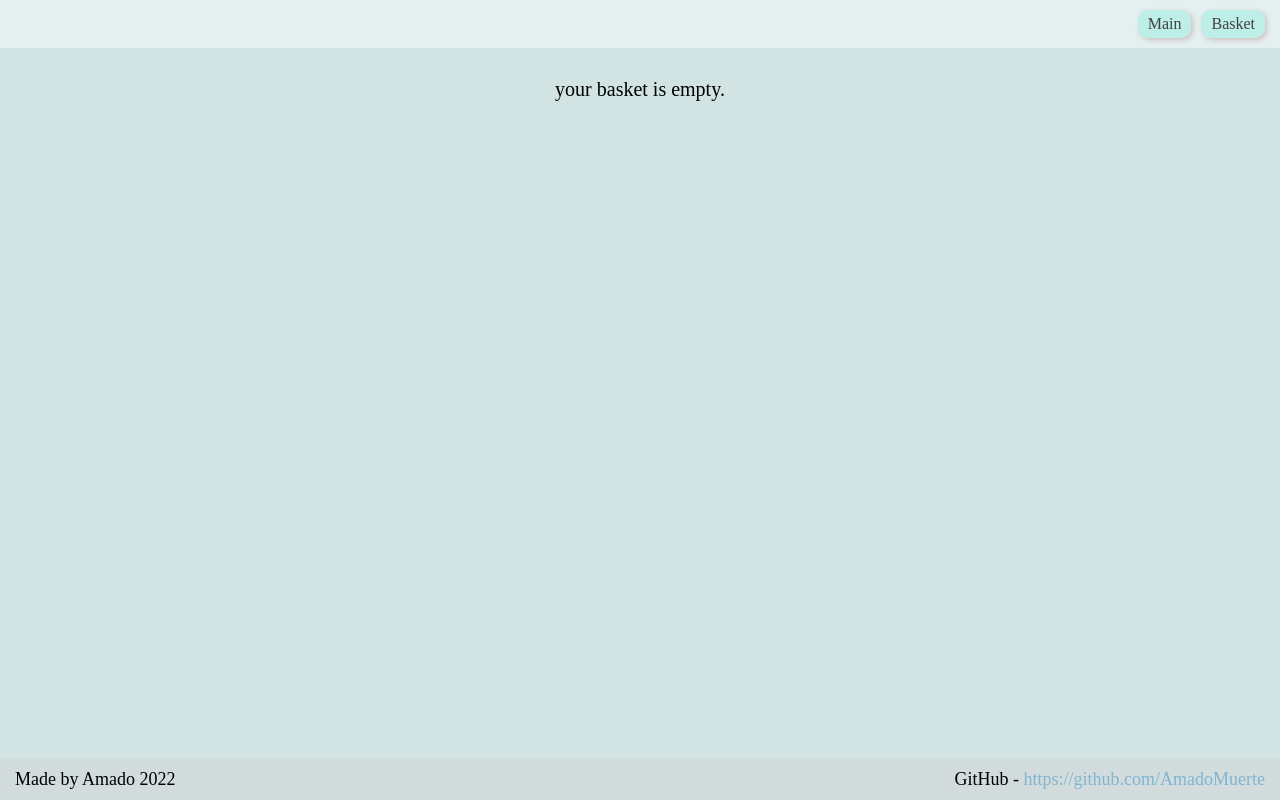
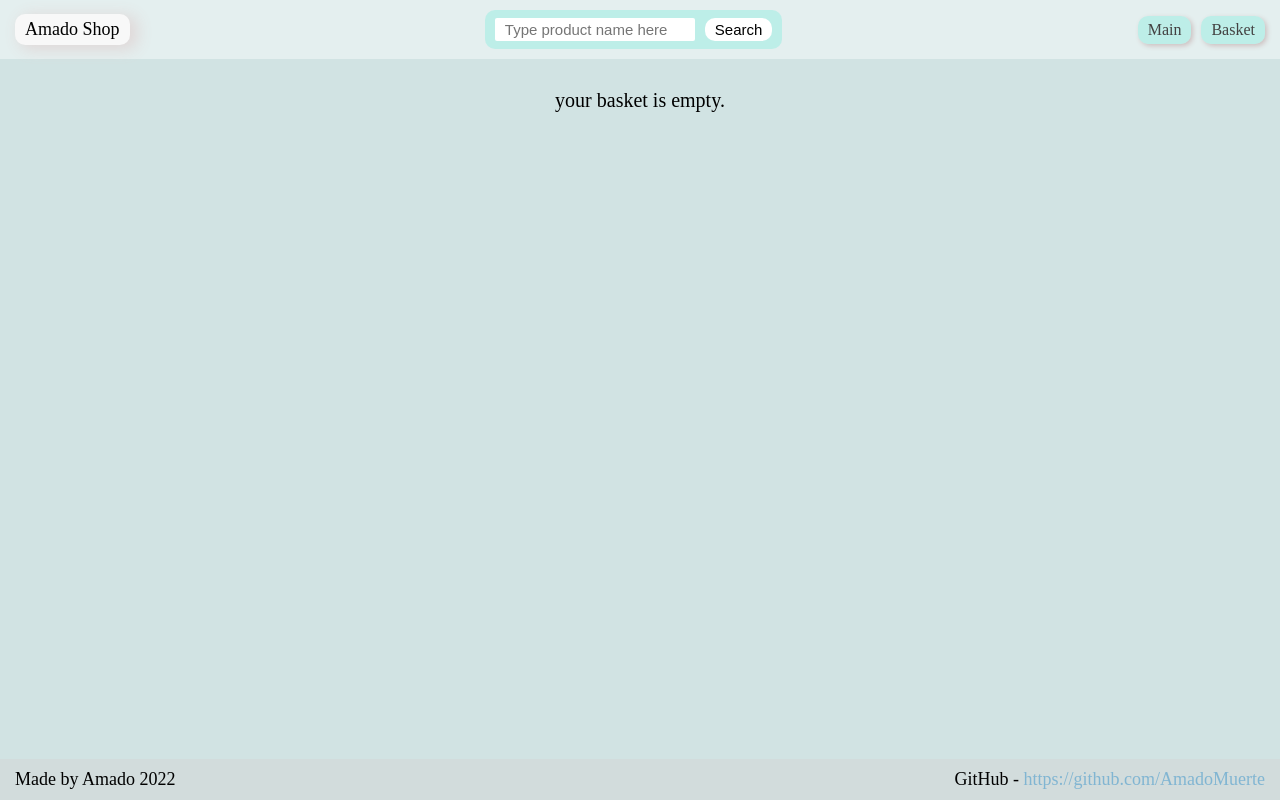
Before and after one commit to AmadoMuerte/ProductShop, a React (Create React App) app: page /basket in a window 1280 px wide. Built offline with nearby package versions, Linux system fonts and the light colour scheme.

Commit message:
create search panel

```diff
--- a/src/components/App/App.tsx
+++ b/src/components/App/App.tsx
@@ -5,9 +5,6 @@ import './App.css'
 import Header from "../Header/Header";
 import Main from "../Main/Main";
 import Footer from "../Footer/Footer";
-
-import MainPage from "../MainPage/MainPage";
-import ProductList from "../ProductList/ProductList";
 
 function App() {
 
--- a/src/components/Basket/BasketProductCard/BasketProductCard.css
+++ b/src/components/Basket/BasketProductCard/BasketProductCard.css
@@ -1,13 +1,27 @@
 .basketProductCard {
+    background-color: rgb(255, 255, 255);
+    border-radius: 10px;
+    width: 800px;
+    margin: 0 0 15px 0;
+    padding: 10px 20px;
+    display: flex;
+    flex-direction: column;
+    align-items: flex-start;
+}
+
+.basketProductCard__top {
     display: flex;
     align-items: center;
+    width: 100%;
     justify-content: flex-start;
-    background-color: rgb(255, 255, 255);
-    border-radius: 10px;
     padding: 5px 110px 5px 5px;
-    width: 800px;
     position: relative;
-    margin: 0 0 15px 0;
+}
+
+.basketProductCard__bottom {
+    display: flex;
+    width: 100%;
+    justify-content: space-around;
 }
 
 .basketProductCard__title {
@@ -22,7 +36,7 @@
 .basketProductCard__btn {
     border: none;
     position: absolute;
-    right: 20px;
+    right: 0;
     background-color: rgba(146, 237, 223, 0.92);
     padding: 5px 10px;
     text-align: center;
--- a/src/components/Basket/BasketProductCard/BasketProductCard.tsx
+++ b/src/components/Basket/BasketProductCard/BasketProductCard.tsx
@@ -9,7 +9,8 @@ function BasketProductCard(props: BasketProps) {
 
     return (
         <div className="basketProductCard">
-            <NavLink className='basketProductCard__info' to={`/products/${props.product.id}`}>
+            <div className='basketProductCard__top'>
+                <NavLink className='basketProductCard__info' to={`/${props.product.id}`}>
                     <div className='basketProductCard__image'>
                         <img src={props.product.image} alt="product"/>
                     </div>
@@ -17,12 +18,17 @@ function BasketProductCard(props: BasketProps) {
                         {props.product.title}
                     </h2>
                 </NavLink>
-
                 <button
                     className='basketProductCard__btn'
                     onClick={() => props.deleteFunc(props.product.id)}>delete
                 </button>
             </div>
+            <div className='basketProductCard__bottom'>
+                <p>{props.product.price}</p>
+                <button>buy</button>
+            </div>
+
+        </div>
     );
 }
 
--- a/src/components/Header/Header.css
+++ b/src/components/Header/Header.css
@@ -7,6 +7,24 @@
     padding: 10px 0;
     display: flex;
     justify-content: space-between;
+    align-items: center;
+}
+
+.logo {
+    color: black;
+    font-size: 18px;
+    background-color: #f8f8f8;
+    box-shadow: 6px 3px  15px 2px #e0d8d8;
+    padding: 5px 10px;
+    border-radius: 10px;
+    cursor: pointer;
+    transition: 0.2s;
+}
+
+.logo:hover {
+    color: #ffffff;
+    background-color: #c5c2c2;
+    box-shadow: 6px 3px  15px 2px #dcdcdc;
 }
 
 .navigation {
--- a/src/components/Header/Header.tsx
+++ b/src/components/Header/Header.tsx
@@ -1,25 +1,22 @@
 import React from 'react';
 import './Header.css'
 import { NavLink } from "react-router-dom";
+import SearchPanel from "../SearchPanel/SearchPanel";
 function Header() {
     return (
         <div className='header'>
             <div className="container">
                 <div className="header__inner">
                     <div className="logo">
-
+                        Amado Shop
                     </div>
+                    <SearchPanel />
                     <ul className='navigation'>
                         <NavLink to={'/'}>
                             <li className='navigation__item'>
                                 Main
                             </li>
                         </NavLink>
-                        {/*<NavLink to={'/products'}>*/}
-                        {/*    <li className='navigation__item'>*/}
-                        {/*        Products*/}
-                        {/*    </li>*/}
-                        {/*</NavLink>*/}
                         <NavLink to={'/basket'}>
                             <li className='navigation__item'>
                                 Basket
--- a/src/components/MainPage/MainPage.css
+++ /dev/null
@@ -1,3 +0,0 @@
-.mainPage {
-    padding: 20px 0;
-}
--- /dev/null
+++ b/src/components/SearchPanel/SearchPanel.css
@@ -0,0 +1,22 @@
+.searchPanel {
+    padding: 8px 10px;
+    border-radius: 10px;
+    background-color: rgba(146, 237, 223, 0.48);
+}
+
+.searchPanel__item {
+    font-size: 15px;
+    padding: 3px 10px;
+    border-radius: 2px;
+    width: 200px;
+    border: none;
+}
+
+.searchPanel__button {
+    padding: 3px 10px;
+    border-radius: 10px;
+    border: none;
+    margin-left: 10px;
+    font-size: 15px;
+    background-color: #fff;
+}
--- /dev/null
+++ b/src/components/SearchPanel/SearchPanel.tsx
@@ -0,0 +1,15 @@
+import React from 'react';
+import './SearchPanel.css'
+
+const SearchPanel = () => {
+    return (
+        <div className='searchPanel'>
+            <input type="text" className="searchPanel__item" placeholder='Type product name here'/>
+            <button className="searchPanel__button">
+                Search
+            </button>
+        </div>
+    );
+};
+
+export default SearchPanel;
--- a/src/index.css
+++ b/src/index.css
@@ -1,4 +1,12 @@
-* {margin: 0; padding: 0; box-sizing: border-box;}
+* {
+    margin: 0;
+    padding: 0;
+    box-sizing: border-box;
+    -webkit-user-select: none;
+    -moz-user-select: none;
+    -ms-user-select: none;
+    outline:none;
+}
 
 @import url('https://fonts.googleapis.com/css2?family=Comfortaa:wght@400;600&display=swap');
 
```
Also changed, not shown: src/components/MainPage/MainPage.tsx (deleted, +0 -17 lines). Lines whose indentation alone changed are shown as unchanged.
